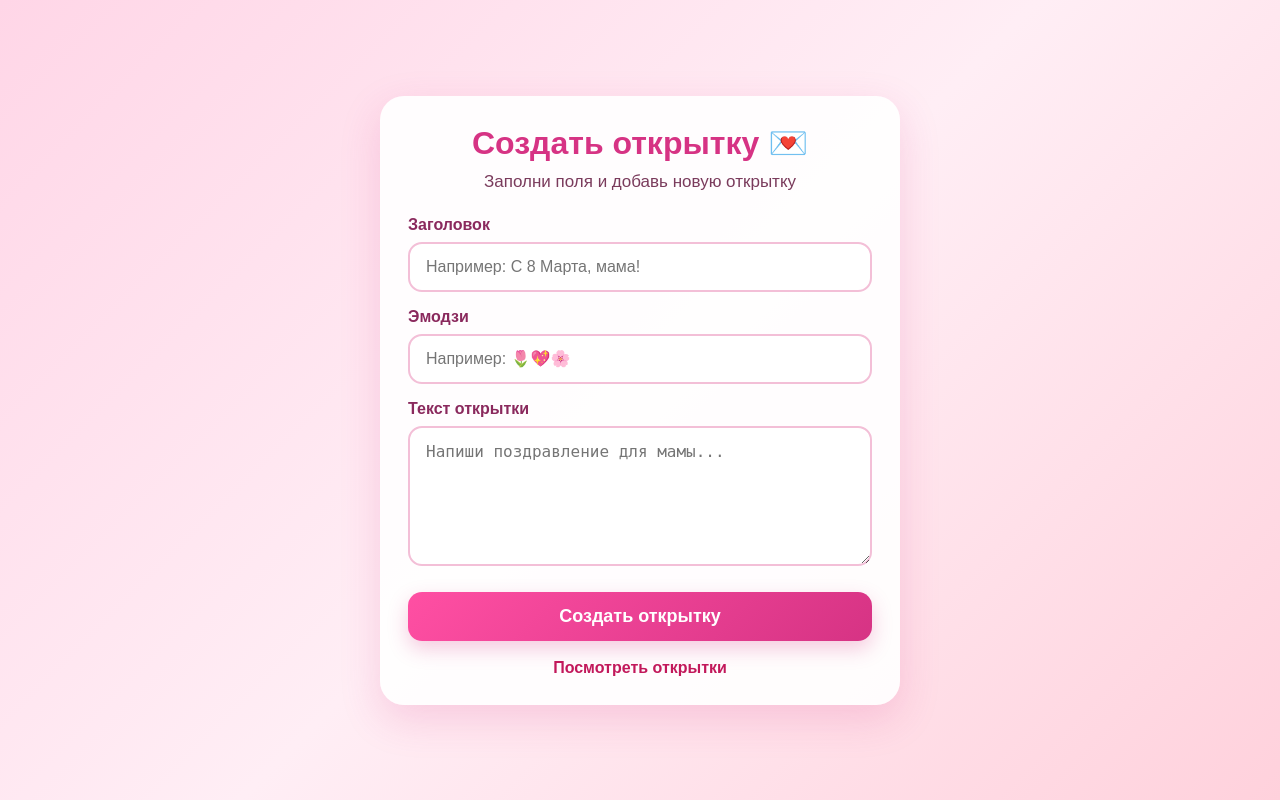
After one commit to noyemkaren-ship-it/mama, a FastAPI app: template templates/create.html in a window 1280 px wide. The commit adds this page. Run offline with FastAPI, Linux system fonts and the light colour scheme; the template is opened without the code that fills it, so the values that code supplies are empty.

Commit message:
project: 3v

```diff
--- a/main.py
+++ b/main.py
@@ -44,3 +44,16 @@ async def otkritka(request: Request):
             "otkritka": cards
         }
     )
+
+
+@app.post("/create")
+async def create_otkritki(title: str, text: str, emoji: str):
+    otkritki_data.append({
+        "title": title,
+        "emoji": emoji,
+        "text": text,
+    })
+
+@app.get("/create/otkritki")
+async def create_otkritki(request: Request):
+    return templates.TemplateResponse("create.html", {"request": request})
--- /dev/null
+++ b/templates/create.html
@@ -0,0 +1,166 @@
+<!DOCTYPE html>
+<html lang="ru">
+<head>
+    <meta charset="UTF-8">
+    <meta name="viewport" content="width=device-width, initial-scale=1.0">
+    <title>Создать открытку</title>
+    <style>
+        * {
+            box-sizing: border-box;
+        }
+
+        body {
+            margin: 0;
+            min-height: 100vh;
+            font-family: Arial, sans-serif;
+            background: linear-gradient(135deg, #ffd6e7, #ffeef5, #ffd1dc);
+            display: flex;
+            justify-content: center;
+            align-items: center;
+            padding: 16px;
+        }
+
+        .card {
+            width: 100%;
+            max-width: 520px;
+            background: rgba(255, 255, 255, 0.92);
+            border-radius: 24px;
+            padding: 28px;
+            box-shadow: 0 14px 40px rgba(214, 51, 132, 0.18);
+        }
+
+        h1 {
+            margin: 0 0 10px;
+            text-align: center;
+            color: #d63384;
+            font-size: 32px;
+        }
+
+        .subtitle {
+            text-align: center;
+            color: #7a3b5c;
+            margin-bottom: 24px;
+            font-size: 17px;
+        }
+
+        form {
+            display: flex;
+            flex-direction: column;
+            gap: 16px;
+        }
+
+        label {
+            display: block;
+            margin-bottom: 8px;
+            color: #8a295d;
+            font-weight: bold;
+            font-size: 16px;
+        }
+
+        input, textarea {
+            width: 100%;
+            padding: 14px 16px;
+            border: 2px solid #f3bfd7;
+            border-radius: 14px;
+            font-size: 16px;
+            outline: none;
+            transition: 0.2s ease;
+            background: #fff;
+        }
+
+        input:focus, textarea:focus {
+            border-color: #d63384;
+            box-shadow: 0 0 0 4px rgba(214, 51, 132, 0.1);
+        }
+
+        textarea {
+            min-height: 140px;
+            resize: vertical;
+        }
+
+        button {
+            margin-top: 6px;
+            padding: 14px 20px;
+            border: none;
+            border-radius: 14px;
+            font-size: 18px;
+            font-weight: bold;
+            cursor: pointer;
+            color: white;
+            background: linear-gradient(135deg, #ff4fa3, #d63384);
+            box-shadow: 0 8px 20px rgba(214, 51, 132, 0.25);
+            transition: transform 0.2s ease, box-shadow 0.2s ease;
+        }
+
+        button:hover {
+            transform: translateY(-2px);
+            box-shadow: 0 12px 24px rgba(214, 51, 132, 0.3);
+        }
+
+        .back {
+            display: inline-block;
+            margin-top: 18px;
+            text-align: center;
+            width: 100%;
+            color: #c2185b;
+            text-decoration: none;
+            font-weight: bold;
+        }
+
+        .back:hover {
+            text-decoration: underline;
+        }
+
+        @media (max-width: 600px) {
+            .card {
+                padding: 22px 16px;
+                border-radius: 18px;
+            }
+
+            h1 {
+                font-size: 26px;
+            }
+
+            .subtitle {
+                font-size: 15px;
+            }
+
+            input, textarea {
+                font-size: 15px;
+                padding: 12px 14px;
+            }
+
+            button {
+                font-size: 17px;
+            }
+        }
+    </style>
+</head>
+<body>
+    <div class="card">
+        <h1>Создать открытку 💌</h1>
+        <div class="subtitle">Заполни поля и добавь новую открытку</div>
+
+        <form action="/create" method="post">
+            <div>
+                <label for="title">Заголовок</label>
+                <input type="text" id="title" name="title" placeholder="Например: С 8 Марта, мама!" required>
+            </div>
+
+            <div>
+                <label for="emoji">Эмодзи</label>
+                <input type="text" id="emoji" name="emoji" placeholder="Например: 🌷💖🌸" required>
+            </div>
+
+            <div>
+                <label for="text">Текст открытки</label>
+                <textarea id="text" name="text" placeholder="Напиши поздравление для мамы..." required></textarea>
+            </div>
+
+            <button type="submit">Создать открытку</button>
+        </form>
+
+        <a class="back" href="/otkritka">Посмотреть открытки</a>
+    </div>
+</body>
+</html>
--- a/templates/index.html
+++ b/templates/index.html
@@ -296,7 +296,7 @@
     <p id="result"></p>
 
     <a class="link" href="/otkritka">Открыть открытку 💌</a>
-    <a class="link" href="/create/otkritka">Создать открытку 💌</a>
+    <a class="link" href="/create/otkritki">Создать открытку 💌</a>
 </div>
 
 <script>
```
